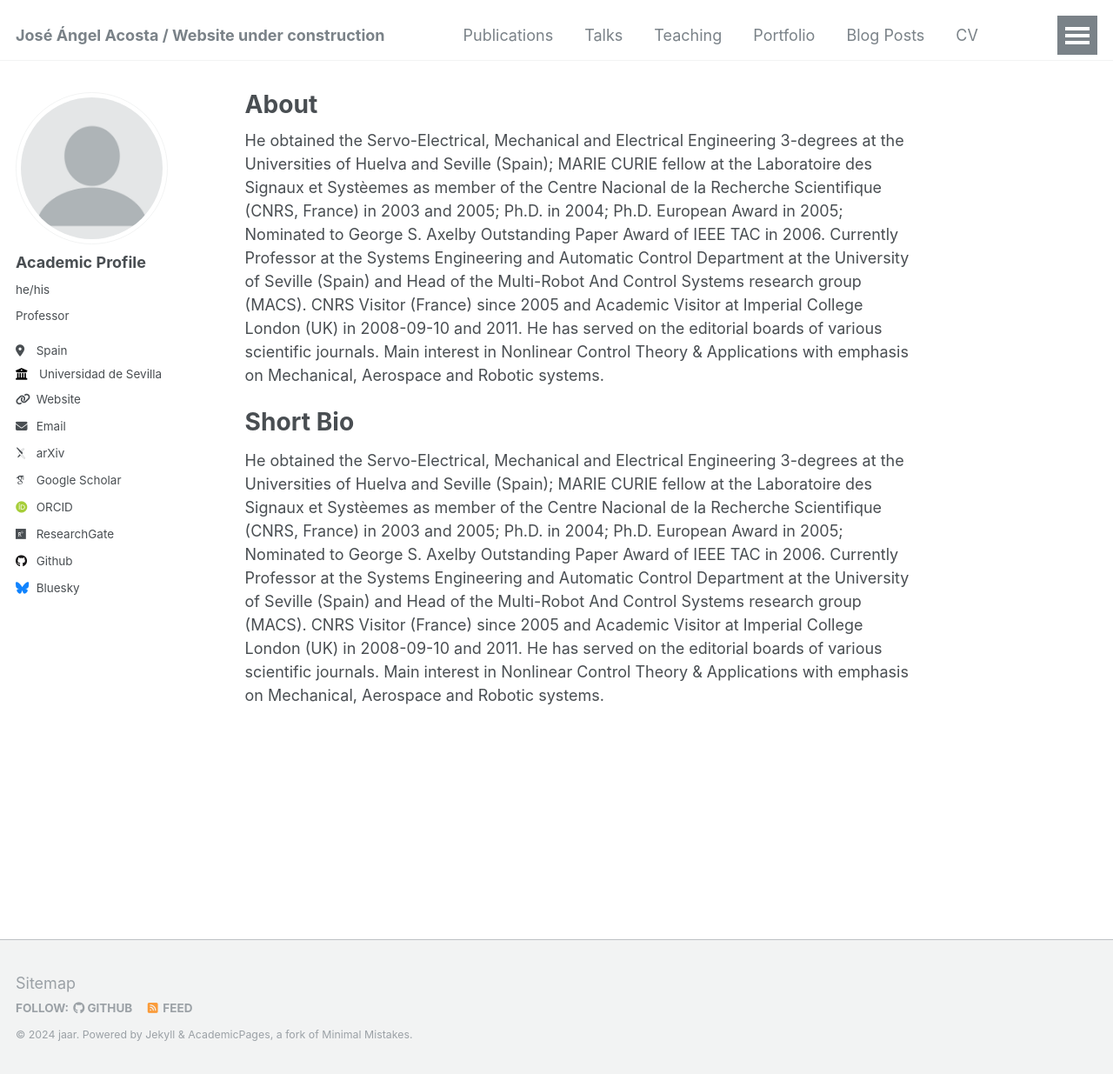
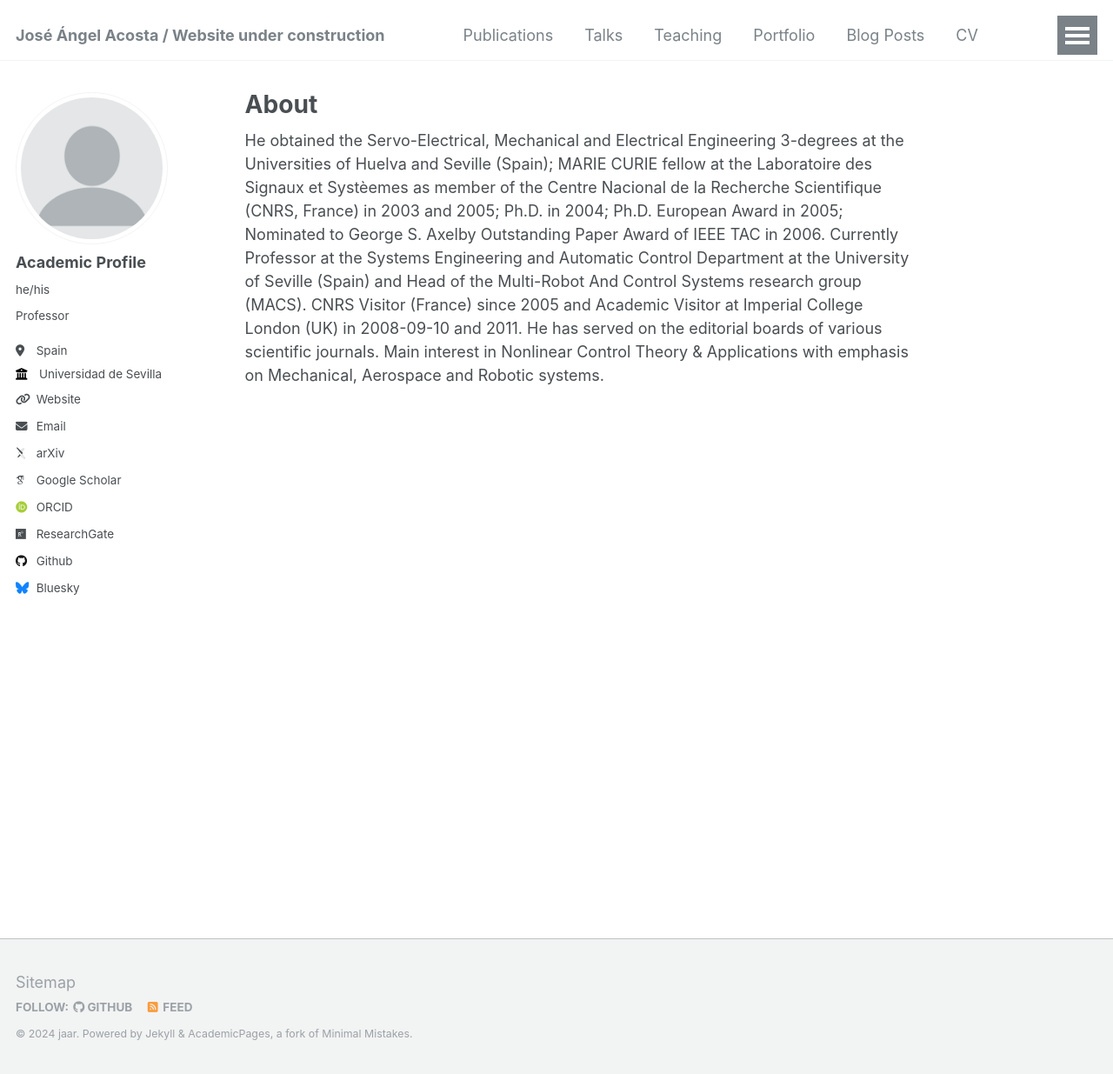
Before and after one commit to jaarhu/jaarhu.github.io, a Jekyll site: the page built from _pages/about.md, in a window 1280 px wide and 1235 px high. Shown: the whole window at 87% size. Built offline with Jekyll 4.4.1, drawn with Linux system fonts in a browser that asks for light colours; some web fonts are replaced.

Commit message:
Update about.md
Short bio fixed

```diff
--- a/_pages/about.md
+++ b/_pages/about.md
@@ -8,7 +8,3 @@ redirect_from:
 ---
 
 He obtained the Servo-Electrical, Mechanical and Electrical Engineering 3-degrees at the Universities of Huelva and Seville (Spain); MARIE CURIE fellow at the Laboratoire des Signaux et Systèemes as member of the Centre Nacional de la Recherche Scientifique (CNRS, France) in 2003 and 2005; Ph.D. in 2004; Ph.D. European Award in 2005; Nominated to George S. Axelby Outstanding Paper Award of IEEE TAC in 2006. Currently Professor at the Systems Engineering and Automatic Control Department at the University of Seville (Spain) and Head of the Multi-Robot And Control Systems research group (MACS). CNRS Visitor (France) since 2005 and Academic Visitor at Imperial College London (UK) in 2008-09-10 and 2011. He has served on the editorial boards of various scientific journals. Main interest in Nonlinear Control Theory & Applications with emphasis on Mechanical, Aerospace and Robotic systems.
-
-Short Bio
-======
-He obtained the Servo-Electrical, Mechanical and Electrical Engineering 3-degrees at the Universities of Huelva and Seville (Spain); MARIE CURIE fellow at the Laboratoire des Signaux et Systèemes as member of the Centre Nacional de la Recherche Scientifique (CNRS, France) in 2003 and 2005; Ph.D. in 2004; Ph.D. European Award in 2005; Nominated to George S. Axelby Outstanding Paper Award of IEEE TAC in 2006. Currently Professor at the Systems Engineering and Automatic Control Department at the University of Seville (Spain) and Head of the Multi-Robot And Control Systems research group (MACS). CNRS Visitor (France) since 2005 and Academic Visitor at Imperial College London (UK) in 2008-09-10 and 2011. He has served on the editorial boards of various scientific journals. Main interest in Nonlinear Control Theory & Applications with emphasis on Mechanical, Aerospace and Robotic systems.
```
